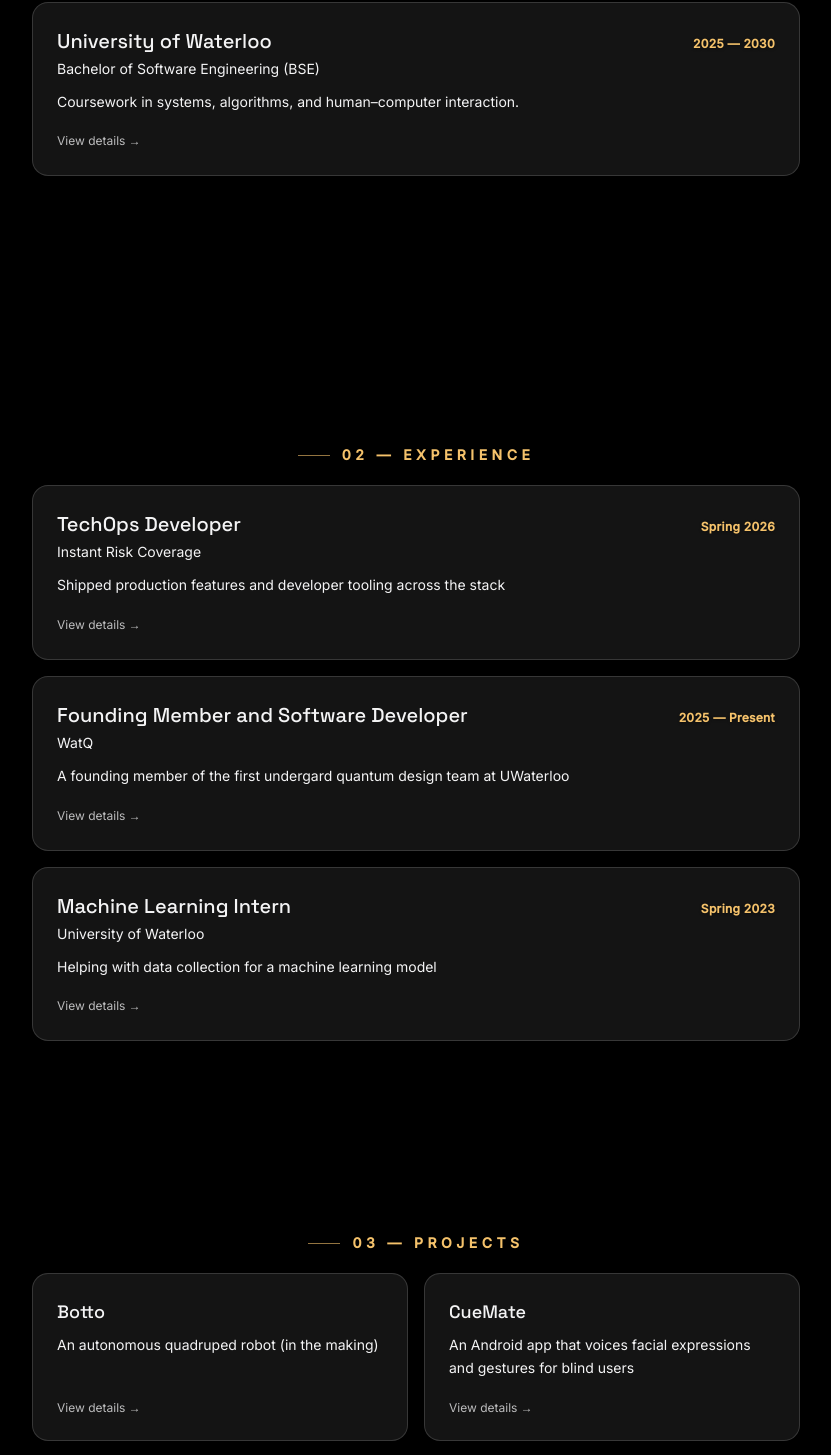
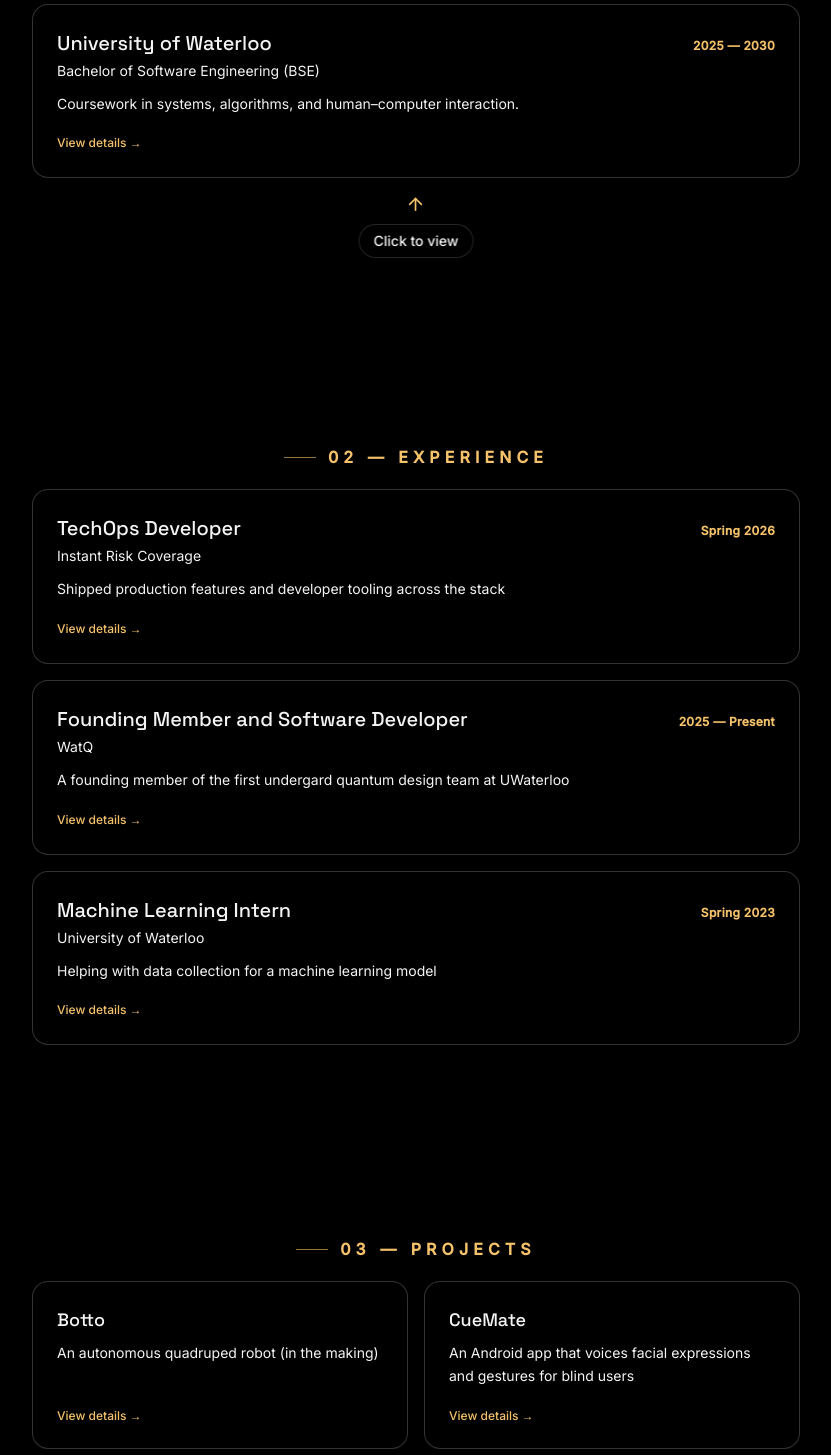
Before and after one commit to Amir-Nafissi/personal-website-V1, a Next.js app: page / in a window 1280 px wide. Shown: the part 1011-2466 px from the top of the page, without its empty margins (224-1055 px from the left). Built offline with nearby package versions, Linux system fonts and the light colour scheme; no server answers.

Commit message:
Improve content legibility and polish section UI
Give cards a persistent frosted panel, darken the contact form, enlarge section headers, add an education click-to-view hint, and style the View details links in amber.

```diff
--- a/components/GlassCard.tsx
+++ b/components/GlassCard.tsx
@@ -7,8 +7,8 @@
 };
 
 /**
- * A card that stays almost invisible (letting the video show through) and
- * only resolves into a frosted-glass panel with an accent glow on hover.
+ * A frosted-glass panel that's always blurred and darkened so the content
+ * reads clearly over the video, with an accent glow and lift on hover.
  */
 export default function GlassCard({
   children,
@@ -22,7 +22,7 @@
 
   return (
     <div
-      className={`group text-shadow-soft relative rounded-2xl border border-white/15 bg-white/[0.08] p-6 transition-all duration-300 ease-out hover:-translate-y-0.5 hover:border-white/25 hover:bg-void/15 hover:backdrop-blur-md hover:backdrop-brightness-[0.4] ${hover} ${className}`}
+      className={`group text-shadow-soft relative rounded-2xl border border-white/20 bg-void/25 p-6 backdrop-brightness-[0.75] transition-all duration-300 ease-out hover:-translate-y-0.5 hover:border-white/30 ${hover} ${className}`}
     >
       {children}
     </div>
--- a/components/Section.tsx
+++ b/components/Section.tsx
@@ -50,7 +50,7 @@
       >
         {eyebrow && (
           <div
-            className={`mb-5 flex items-center gap-3 text-sm font-semibold tracking-spaced uppercase ${
+            className={`mb-5 flex items-center gap-3 text-base font-semibold tracking-spaced uppercase ${
               align === "center" ? "justify-center" : ""
             } ${accentClass[accent]}`}
           >
--- a/components/sections/Contact.tsx
+++ b/components/sections/Contact.tsx
@@ -59,7 +59,7 @@
   // you type is easy to read. The placeholder labels are kept bright + shadowed
   // for legibility against the video.
   const inputClass =
-    "w-full rounded-xl border border-white/15 bg-white/[0.08] px-4 py-3 text-sm font-normal text-haze text-shadow-soft placeholder:text-haze/80 placeholder:[text-shadow:0_1px_3px_rgba(0,0,0,0.9)] outline-none transition-all duration-200 focus:border-mint/50 focus:bg-void/50 focus:backdrop-blur-md focus:backdrop-brightness-[0.4] [&:not(:placeholder-shown)]:border-mint/40 [&:not(:placeholder-shown)]:bg-void/50 [&:not(:placeholder-shown)]:backdrop-blur-md [&:not(:placeholder-shown)]:backdrop-brightness-[0.4]";
+    "w-full rounded-xl border border-white/20 bg-void/25 px-4 py-3 text-sm font-normal text-haze text-shadow-soft backdrop-brightness-[0.75] placeholder:text-haze/80 placeholder:[text-shadow:0_1px_3px_rgba(0,0,0,0.9)] outline-none transition-all duration-200 focus:border-mint/50 focus:bg-void/50 focus:backdrop-blur-md focus:backdrop-brightness-[0.4] [&:not(:placeholder-shown)]:border-mint/40 [&:not(:placeholder-shown)]:bg-void/50 [&:not(:placeholder-shown)]:backdrop-blur-md [&:not(:placeholder-shown)]:backdrop-brightness-[0.4]";
 
   return (
     <section
@@ -73,7 +73,7 @@
         transition={{ duration: 0.7, ease: [0.22, 1, 0.36, 1] }}
         className="w-full max-w-md"
       >
-        <div className="mb-5 flex items-center justify-center gap-3 text-sm font-semibold tracking-spaced uppercase text-mint">
+        <div className="mb-5 flex items-center justify-center gap-3 text-base font-semibold tracking-spaced uppercase text-mint">
           <span className="h-px w-8 bg-mint/60" />
           <span className="text-shadow-soft">04 — Contact</span>
         </div>
@@ -142,7 +142,7 @@
           <button
             type="submit"
             disabled={status === "submitting" || status === "success"}
-            className="inline-flex w-full cursor-pointer items-center justify-center gap-2 rounded-xl border border-mint/40 bg-mint/10 px-4 py-3 text-sm font-normal text-mint transition-all duration-200 hover:bg-mint/20 hover:shadow-[0_0_24px_-6px_rgba(167,215,197,0.5)] disabled:cursor-not-allowed disabled:opacity-60"
+            className="inline-flex w-full cursor-pointer items-center justify-center gap-2 rounded-xl border border-mint/40 bg-void/25 px-4 py-3 text-sm font-normal text-mint backdrop-brightness-[0.75] transition-all duration-200 hover:bg-mint/20 hover:shadow-[0_0_24px_-6px_rgba(167,215,197,0.5)] disabled:cursor-not-allowed disabled:opacity-60"
           >
             {status === "submitting" && (
               <Loader2 className="h-4 w-4 animate-spin" aria-hidden="true" />
--- a/components/sections/Education.tsx
+++ b/components/sections/Education.tsx
@@ -1,13 +1,50 @@
 "use client";
 
-import { useState } from "react";
+import { useEffect, useState } from "react";
+import { AnimatePresence, motion, useReducedMotion } from "framer-motion";
+import { ArrowUp } from "lucide-react";
 import Section from "@/components/Section";
 import GlassCard from "@/components/GlassCard";
 import DetailModal from "@/components/DetailModal";
 import { education, type Education as EducationItem } from "@/lib/content";
 
+// Persisted flag so the "click to view" hint shows only the first time a
+// visitor reaches the Education section, then never again.
+const HINT_SEEN_KEY = "education-click-hint-seen";
+
 export default function Education() {
   const [selected, setSelected] = useState<EducationItem | null>(null);
+  const [hintVisible, setHintVisible] = useState(false);
+  const reduce = useReducedMotion();
+
+  useEffect(() => {
+    if (localStorage.getItem(HINT_SEEN_KEY)) return;
+    const section = document.getElementById("education");
+    if (!section) return;
+
+    const observer = new IntersectionObserver(
+      ([entry]) => {
+        setHintVisible(
+          entry.isIntersecting && !localStorage.getItem(HINT_SEEN_KEY),
+        );
+      },
+      { threshold: 0.4 },
+    );
+    observer.observe(section);
+    return () => observer.disconnect();
+  }, []);
+
+  const markHintSeen = () => {
+    localStorage.setItem(HINT_SEEN_KEY, "1");
+    setHintVisible(false);
+  };
+
+  const bob = reduce ? undefined : { y: [0, -6, 0] };
+  const bobTransition = {
+    duration: 1.4,
+    repeat: Infinity,
+    ease: "easeInOut" as const,
+  };
 
   return (
     <Section
@@ -16,12 +53,38 @@
       accent="amber"
       heightClass="min-h-[70vh]"
     >
-      <div className="space-y-4">
+      <div className="relative space-y-4">
+        <AnimatePresence>
+          {hintVisible && (
+            <motion.div
+              className="pointer-events-none absolute -bottom-24 left-1/2 z-10 flex -translate-x-1/2 flex-col items-center"
+              initial={{ opacity: 0 }}
+              animate={{ opacity: 1 }}
+              exit={{ opacity: 0 }}
+              transition={{ duration: 0.4 }}
+            >
+              <motion.span
+                animate={bob}
+                transition={bobTransition}
+                className="mb-1 text-amber"
+              >
+                <ArrowUp className="h-5 w-5" aria-hidden="true" />
+              </motion.span>
+              <span className="text-shadow-soft whitespace-nowrap rounded-full border border-white/15 bg-void/70 px-3.5 py-1.5 text-sm font-medium text-haze backdrop-blur-md">
+                Click to view
+              </span>
+            </motion.div>
+          )}
+        </AnimatePresence>
+
         {education.map((item) => (
           <GlassCard key={item.institution} className="text-left">
             <button
               type="button"
-              onClick={() => setSelected(item)}
+              onClick={() => {
+                setSelected(item);
+                markHintSeen();
+              }}
               aria-haspopup="dialog"
               className="block w-full cursor-pointer text-left focus:outline-none focus-visible:ring-2 focus-visible:ring-amber/60 focus-visible:ring-offset-2 focus-visible:ring-offset-transparent"
             >
@@ -39,7 +102,7 @@
               <p className="mt-3 text-sm font-normal leading-relaxed text-haze">
                 {item.detail}
               </p>
-              <span className="mt-5 inline-flex items-center gap-1.5 text-xs font-normal text-haze/75 transition-colors duration-200 group-hover:text-amber">
+              <span className="mt-5 inline-flex items-center gap-1.5 text-xs font-medium text-amber [text-shadow:0_1px_3px_rgba(0,0,0,0.4)]">
                 View details →
               </span>
             </button>
--- a/components/sections/Projects.tsx
+++ b/components/sections/Projects.tsx
@@ -39,7 +39,7 @@
               <p className="mt-2 flex-1 text-sm font-normal leading-relaxed text-haze">
                 {project.description}
               </p>
-              <span className="mt-5 inline-flex items-center gap-1.5 text-xs font-normal text-haze/75 transition-colors duration-200 group-hover:text-amber">
+              <span className="mt-5 inline-flex items-center gap-1.5 text-xs font-medium text-amber [text-shadow:0_1px_3px_rgba(0,0,0,0.4)]">
                 View details →
               </span>
             </button>
--- a/components/sections/Work.tsx
+++ b/components/sections/Work.tsx
@@ -39,7 +39,7 @@
               <p className="mt-3 text-sm font-normal leading-relaxed text-haze">
                 {item.description}
               </p>
-              <span className="mt-5 inline-flex items-center gap-1.5 text-xs font-normal text-haze/75 transition-colors duration-200 group-hover:text-amber">
+              <span className="mt-5 inline-flex items-center gap-1.5 text-xs font-medium text-amber [text-shadow:0_1px_3px_rgba(0,0,0,0.4)]">
                 View details →
               </span>
             </button>
```
